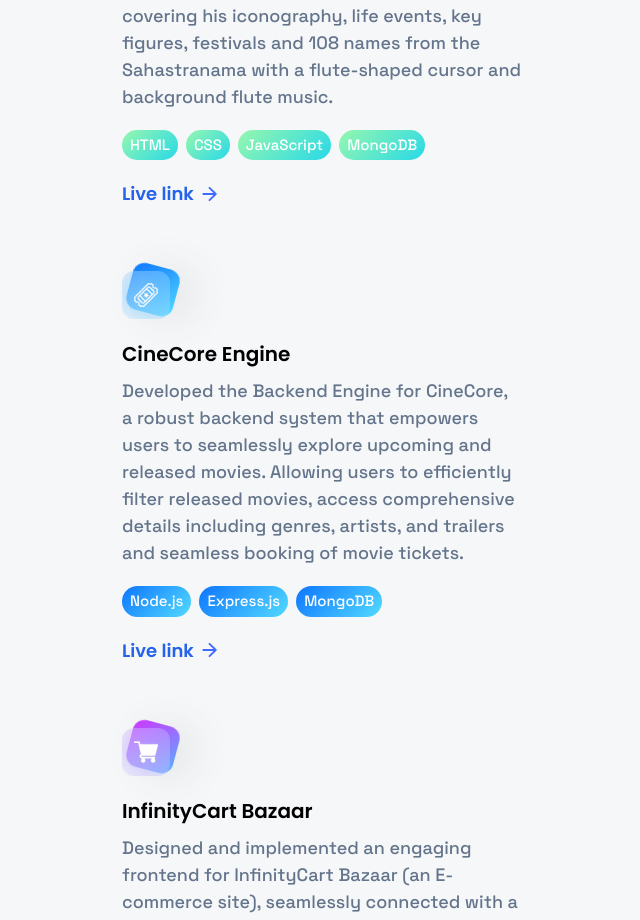
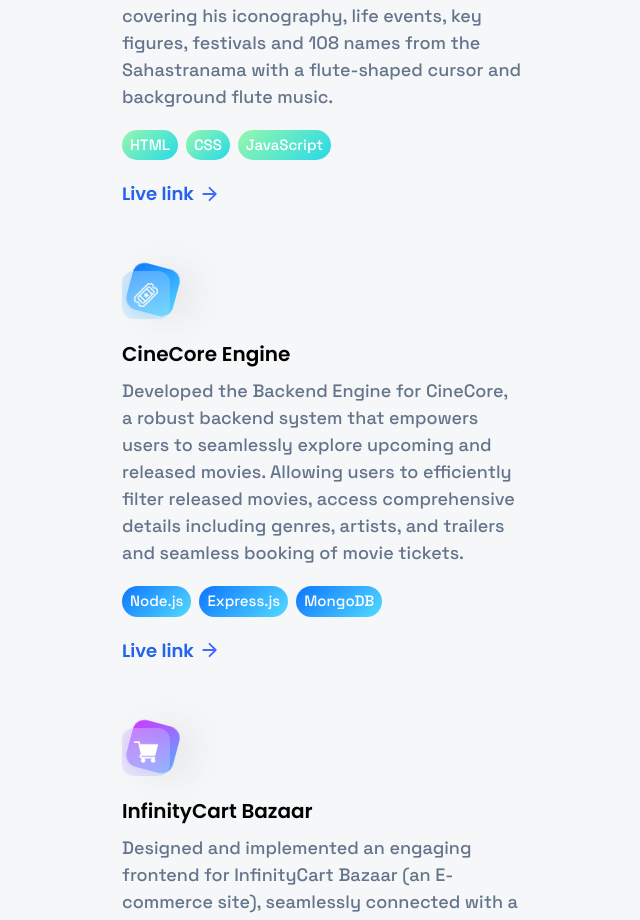
Before and after one commit to narendrawadhwa/narendrawadhwa.github.io, a React (Vite) app: page /3D_Portfolio_App/projects in a window 1280 px wide. Shown: the part 1025-1945 px from the top of the page, without its empty margins (102-742 px from the left). Built offline with nearby package versions, Linux system fonts and the light colour scheme; no server answers.

Commit message:
skills of trivute page updated

```diff
--- a/src/constants/index.js
+++ b/src/constants/index.js
@@ -181,7 +181,7 @@ export const projects = [
         iconUrl: threads,
         theme: 'btn-back-green',
         name: 'Mystic Krishna Reverence',
-        skills: ["HTML", "CSS", "JavaScript", "MongoDB"],
+        skills: ["HTML", "CSS", "JavaScript"],
         description: 'Created a heartfelt tribute to Lord Krishna, covering his iconography, life events, key figures, festivals and 108 names from the Sahastranama with a flute-shaped cursor and background flute music.',
         link: 'https://github.com/narendrawadhwa/CodSoft/tree/main/tribute-page'
     },
```
